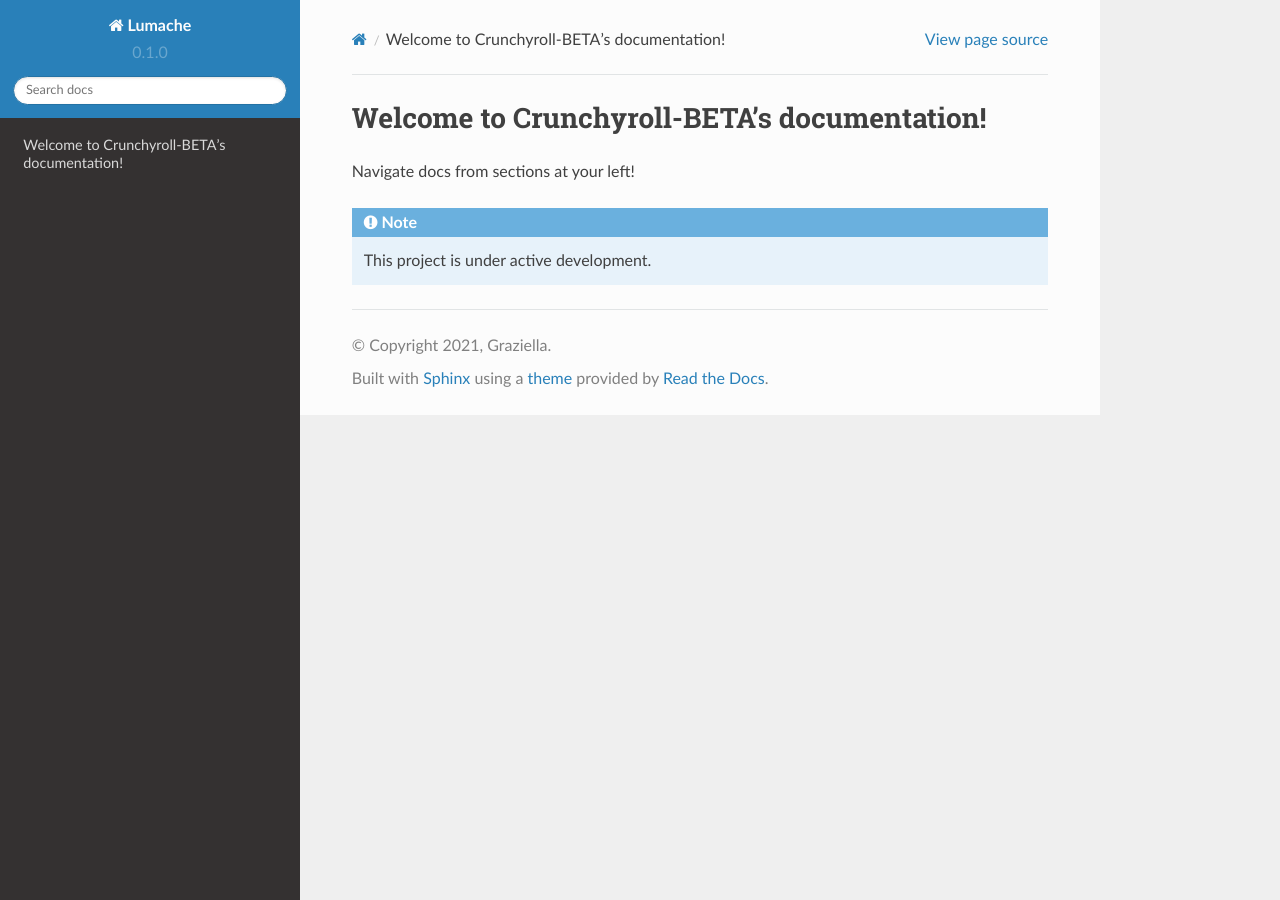
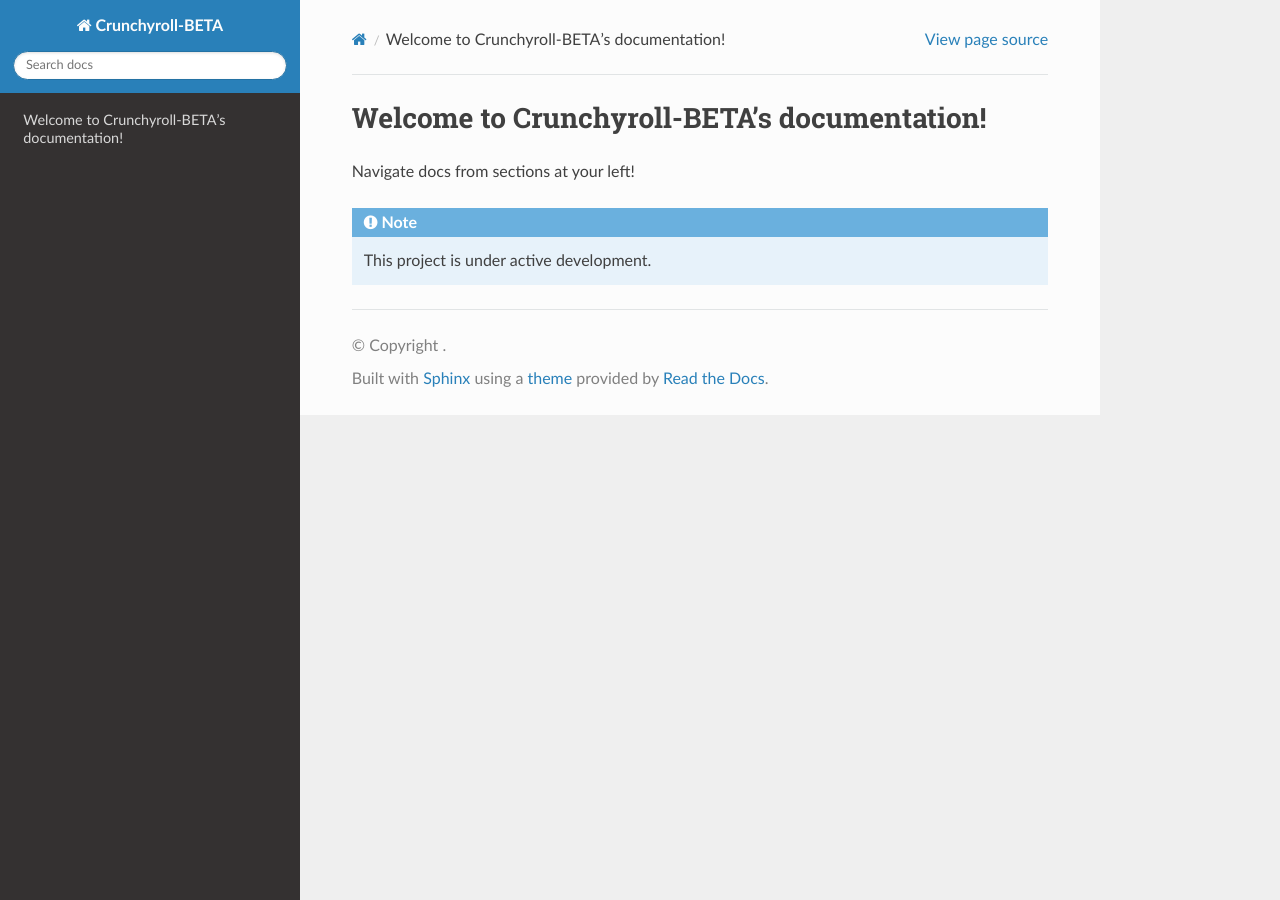
Before and after one commit to stefanodvx/crunpyroll, a Sphinx documentation site: the page built from docs/source/index.rst, in a window 1280 px wide. Built offline with Sphinx 7.4.7 and the Read the Docs theme 2.0.0, drawn with Linux system fonts in a browser that asks for light colours.

Commit message:
Update conf.py

```diff
--- a/docs/source/conf.py
+++ b/docs/source/conf.py
@@ -2,12 +2,8 @@
 
 # -- Project information
 
-project = 'Lumache'
-copyright = '2021, Graziella'
-author = 'Graziella'
-
-release = '0.1'
-version = '0.1.0'
+project = 'Crunchyroll-BETA'
+author = 'stefanodvx'
 
 # -- General configuration
 
```
